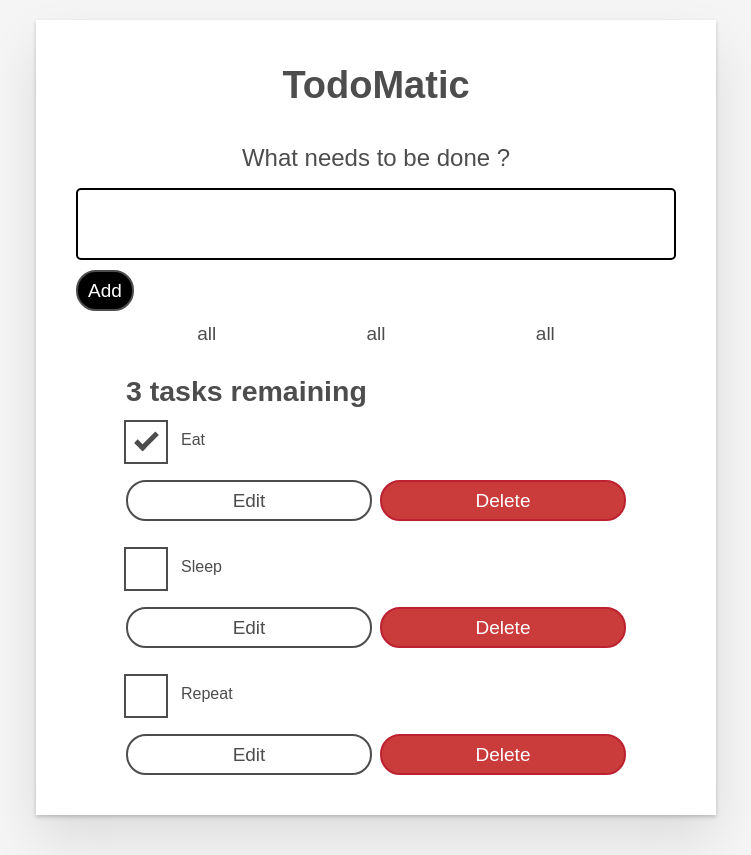
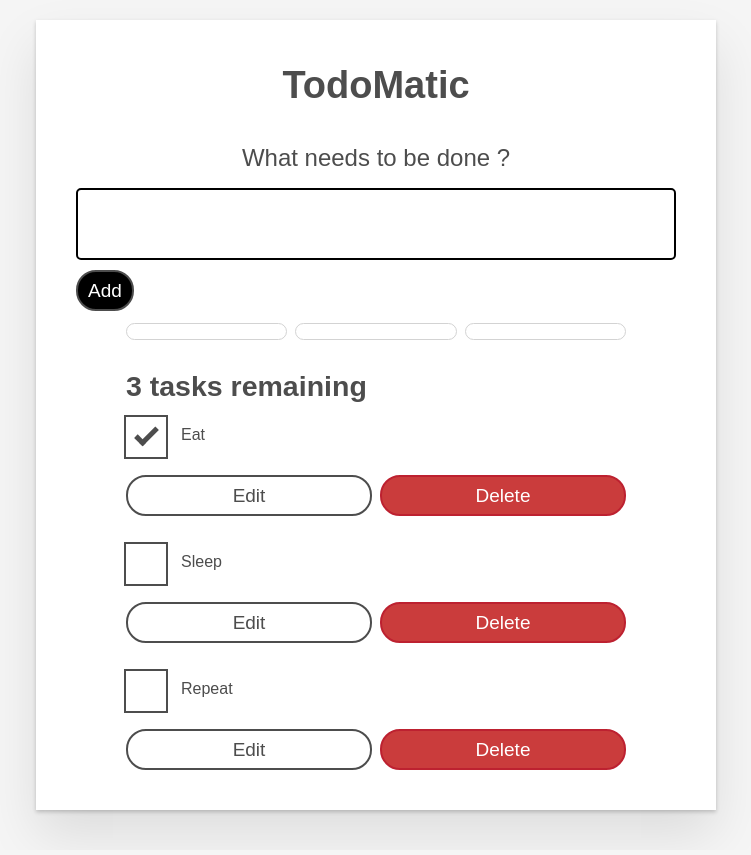
Before and after one commit to onyyyyx/reactApp, a React (Vite) app: page / in a window 1280 px wide. Shown: the whole page, without its empty margins (264-1015 px from the left). Built offline with nearby package versions, Linux system fonts and the light colour scheme.

Commit message:
Add filters

```diff
--- a/src/components/FilterButton.jsx
+++ b/src/components/FilterButton.jsx
@@ -1,8 +1,12 @@
-function FilterButton() {
+function FilterButton(props) {
   return (
-    <button type="button" className="btn-toggle-btn" aria-pressed="true">
-      <span className="visually-hidden">Show</span>
-      <span>all </span>
+    <button
+      type="button"
+      className="btn toggle-btn"
+      aria-pressed={props.isPressed}
+      onClick={() => props.setFilter(props.name)}>
+      <span className="visually-hidden">Show </span>
+      <span>{props.name}</span>
       <span className="visually-hidden"> tasks</span>
     </button>
   );
```
